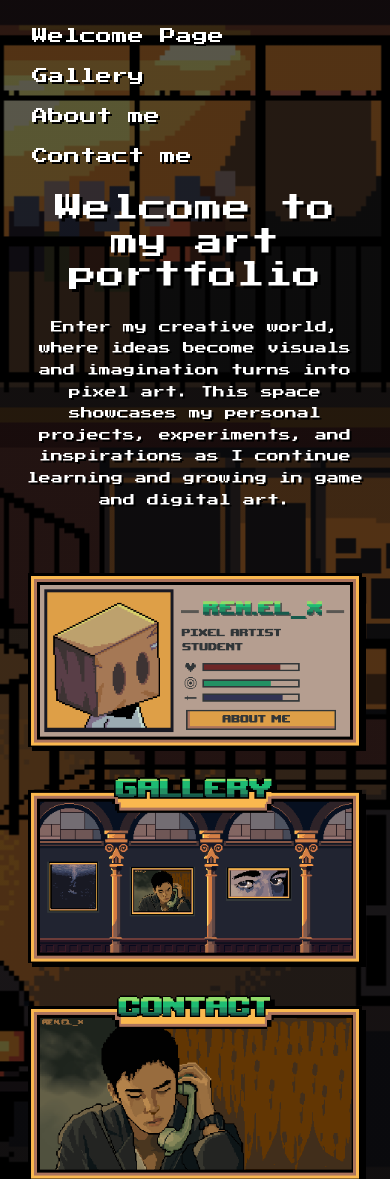
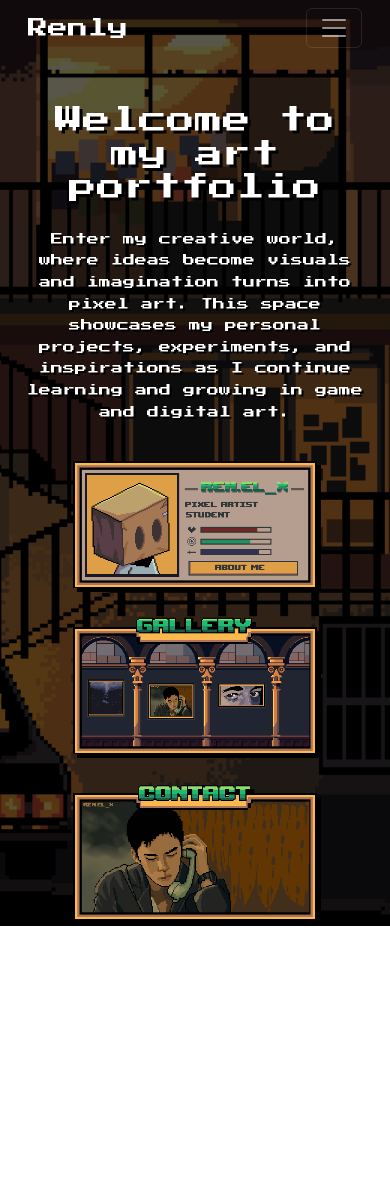
Before and after one commit to RENEL-199/RENEL-199.github.io, a plain HTML site: page index.html in a window 390 px wide. Shown: the top 1179 px of the page. After the commit the page ends 926 px from the top, so only its background shows below. Drawn offline with nearby package versions, Linux system fonts and the light colour scheme.

Commit message:
responsive navbar in index.html

```diff
--- a/index.html
+++ b/index.html
@@ -12,7 +12,6 @@
   <!-- Pixel Font -->
   <link href="https://fonts.googleapis.com/css2?family=Press+Start+2P&display=swap" rel="stylesheet">
 
-  <!-- CSS -->
   <link rel="stylesheet" href="index.css">
 </head>
 
@@ -21,28 +20,34 @@
 <div class="world">
 
   <!-- NAVBAR -->
-  <ul class="nav flex-column flex-sm-row justify-content-end p-3 m-0">
-    <li class="nav-item">
-      <a class="nav-link text-white" href="#">Welcome Page</a>
-    </li>
-    <li class="nav-item">
-      <a class="nav-link text-white" href="gallery.html">Gallery</a>
-    </li>
-    <li class="nav-item">
-      <a class="nav-link text-white" href="#">About me</a>
-    </li>
-    <li class="nav-item">
-      <a class="nav-link text-white" href="#">Contact me</a>
-    </li>
-  </ul>
+  <nav class="navbar navbar-expand-lg  navbar-dark  bg-opacity-50 px-3">
+    <div class="container-fluid">
+
+      <a class="navbar-brand text-white" href="#">Renly</a>
+
+      <button class="navbar-toggler " type="button" data-bs-toggle="collapse" data-bs-target="#navbarNav">
+        <span class="navbar-toggler-icon"></span>
+      </button>
+
+      <div class="collapse navbar-collapse justify-content-end" id="navbarNav">
+        <ul class="navbar-nav text-center text-lg-end gap-1 gap-lg-2">
+          <li class="nav-item"><a class="nav-link text-white" href="#">Welcome Page</a></li>
+          <li class="nav-item"><a class="nav-link text-white" href="gallery.html">Gallery</a></li>
+          <li class="nav-item"><a class="nav-link text-white" href="#">About me</a></li>
+          <li class="nav-item"><a class="nav-link text-white" href="#">Contact me</a></li>
+        </ul>
+      </div>
+
+    </div>
+  </nav>
 
   <!-- MAIN CONTENT -->
-  <div class="container main px-3 px-lg-0">
+  <div class="container px-3 px-lg-0 pt-5 mt-0">
 
-    <div class="row align-items-center min-vh-100 text-center text-lg-start">
+    <div class="row align-items-center min-vh-100 text-center text-lg-start g-4">
 
       <!-- LEFT SIDE -->
-      <div class="col-12 col-lg-6 mb-4 mb-lg-0">
+      <div class="col-12 col-lg-6">
         <h1 class="text-white mb-4">
           Welcome to my art portfolio
         </h1>
@@ -55,18 +60,23 @@
       </div>
 
       <!-- RIGHT SIDE -->
-      <div class="col-12 col-lg-6 text-center mt-4 mt-lg-0">
-<button class="btn menu-btn mb-3" id="aboutBtn">
-  <img src="Uploads/about me1.gif" alt="About Me">
-</button>
+      <div class="col-12 col-lg-6 text-center">
 
-<button class="btn menu-btn mb-3" id="galleryBtn">
-  <img src="Uploads/Gallery.png" alt="Gallery">
-</button>
+        <div class="d-flex flex-column align-items-center gap-3">
 
-<button class="btn menu-btn mb-3" id="contactBtn">
-  <img src="Uploads/Contact.png" alt="Contact">
-</button>
+          <button class="btn menu-btn w-75 w-md-50" id="aboutBtn">
+            <img src="Uploads/about me1.gif" class="img-fluid" alt="About Me">
+          </button>
+
+          <button class="btn menu-btn w-75 w-md-50" id="galleryBtn">
+            <img src="Uploads/Gallery.png" class="img-fluid" alt="Gallery">
+          </button>
+
+          <button class="btn menu-btn w-75 w-md-50" id="contactBtn">
+            <img src="Uploads/Contact.png" class="img-fluid" alt="Contact">
+          </button>
+
+        </div>
 
       </div>
 
@@ -76,18 +86,20 @@
 </div>
 
 <script src="https://cdn.jsdelivr.net/npm/bootstrap@5.3.8/dist/js/bootstrap.bundle.min.js"></script>
+
 <script>
-document.getElementById("aboutBtn").addEventListener("click", function () {
+document.getElementById("aboutBtn").addEventListener("click", () => {
   window.location.href = "about.html";
 });
 
-document.getElementById("galleryBtn").addEventListener("click", function () {
+document.getElementById("galleryBtn").addEventListener("click", () => {
   window.location.href = "gallery.html";
 });
 
-document.getElementById("contactBtn").addEventListener("click", function () {
+document.getElementById("contactBtn").addEventListener("click", () => {
   window.location.href = "contact.html";
 });
 </script>
+
 </body>
 </html>
```
